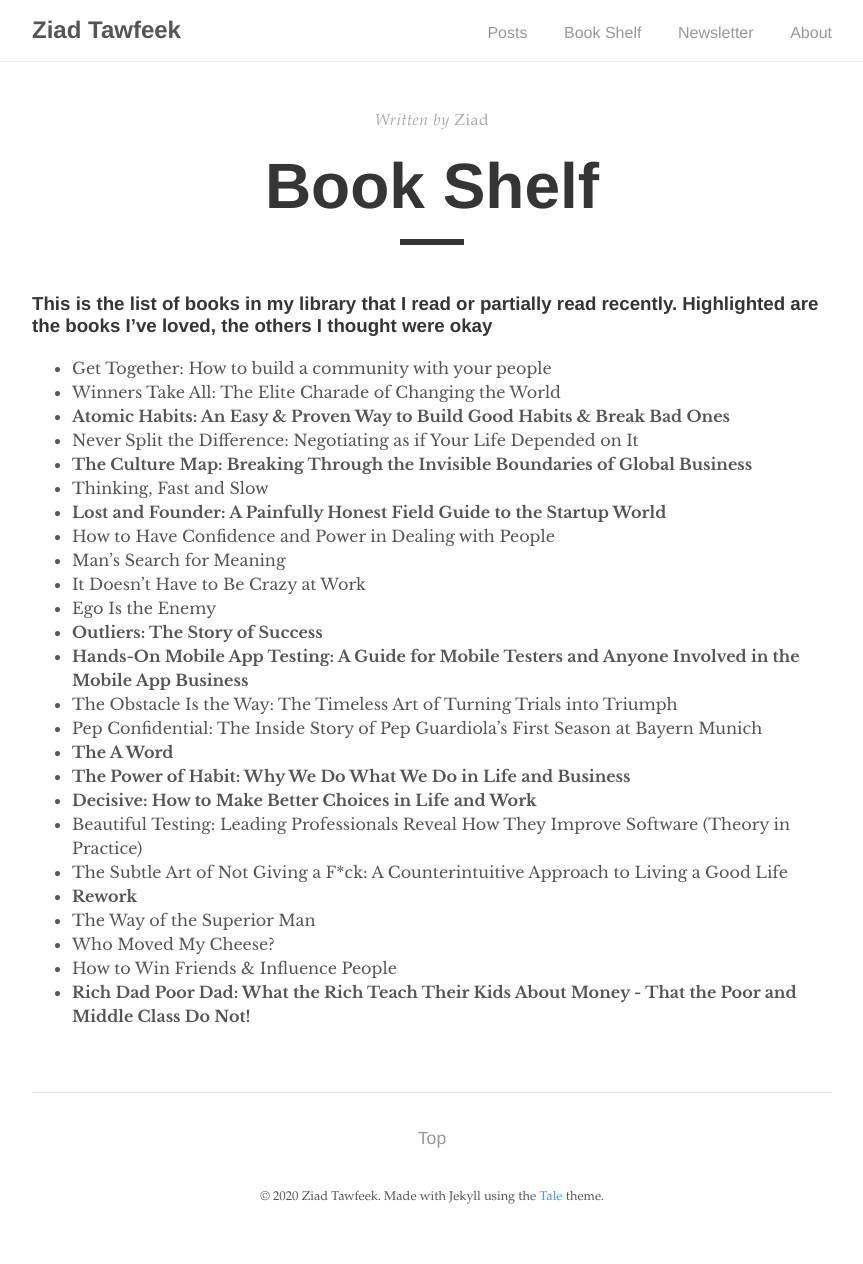
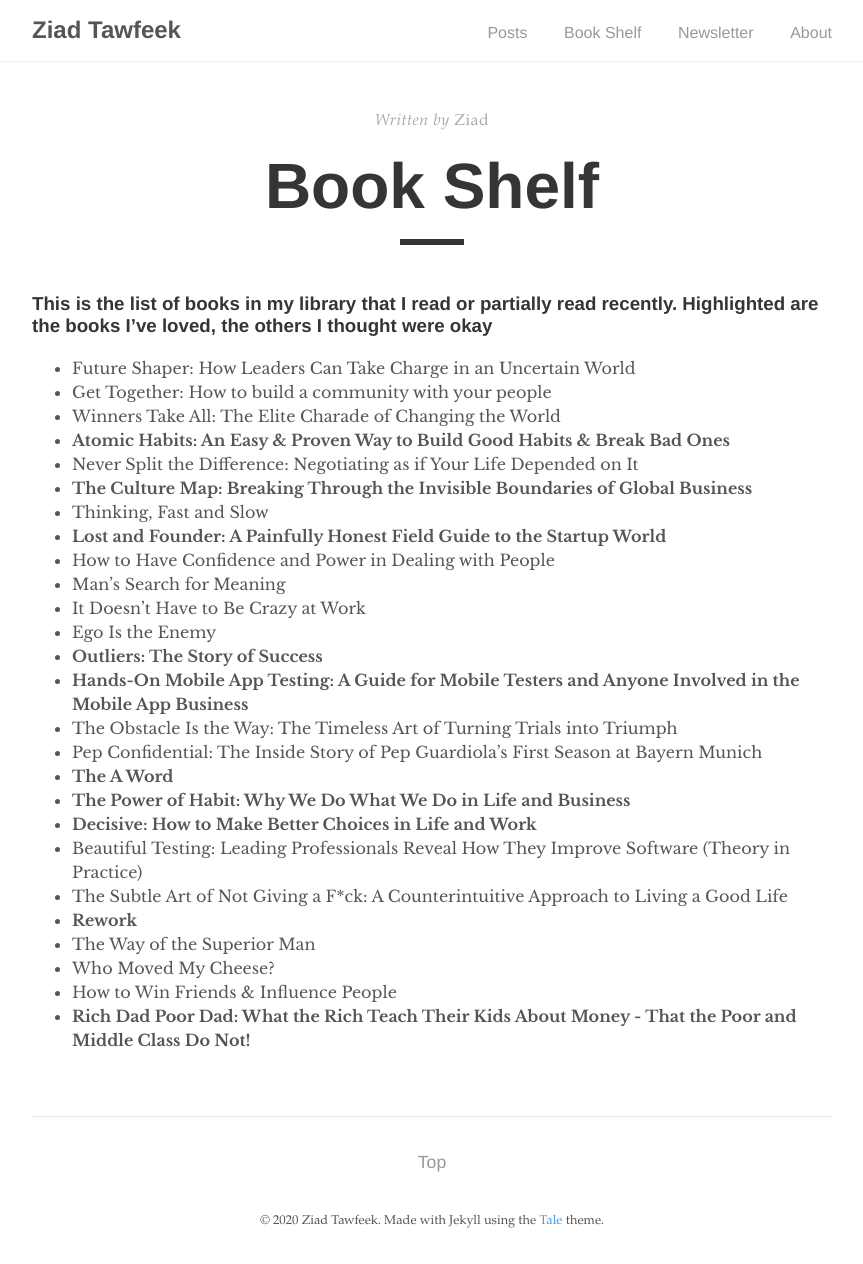
Before and after one commit to ziadtawfeek/web, a Jekyll site: the page built from _pages/book-shelf.md, in a window 1280 px wide. Shown: the whole page, without its empty margins (208-1071 px from the left). Built offline with Jekyll 4.4.1, drawn with Linux system fonts in a browser that asks for light colours; before the commit the page ends 1240 px from its top, so only the background shows below that.

Commit message:
Update book-shelf.md

```diff
--- a/_pages/book-shelf.md
+++ b/_pages/book-shelf.md
@@ -7,6 +7,7 @@ permalink: /book-shelf/
 
 ### This is the list of books in my library that I read or partially read recently. Highlighted are the books I’ve loved, the others I thought were okay
 
+- Future Shaper: How Leaders Can Take Charge in an Uncertain World
 - Get Together: How to build a community with your people
 - Winners Take All: The Elite Charade of Changing the World
 - **Atomic Habits: An Easy & Proven Way to Build Good Habits & Break Bad Ones**
```
